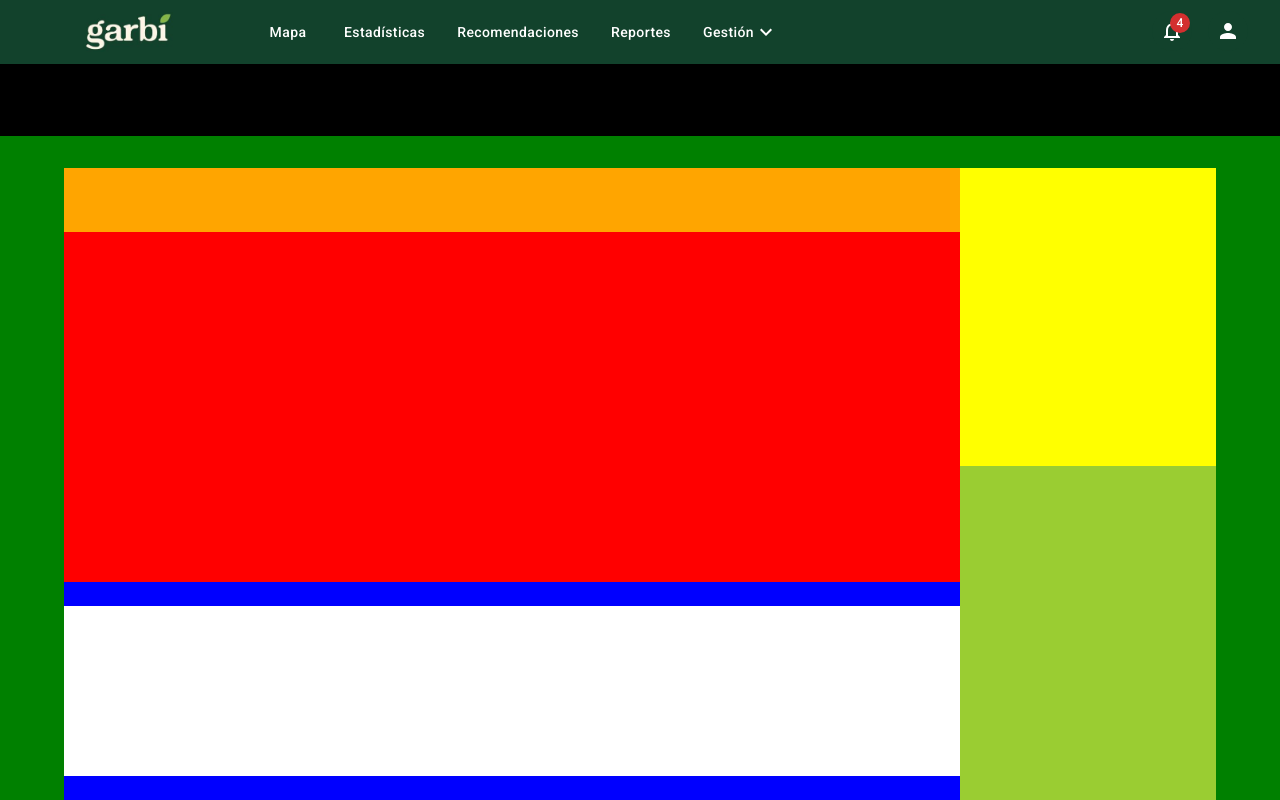
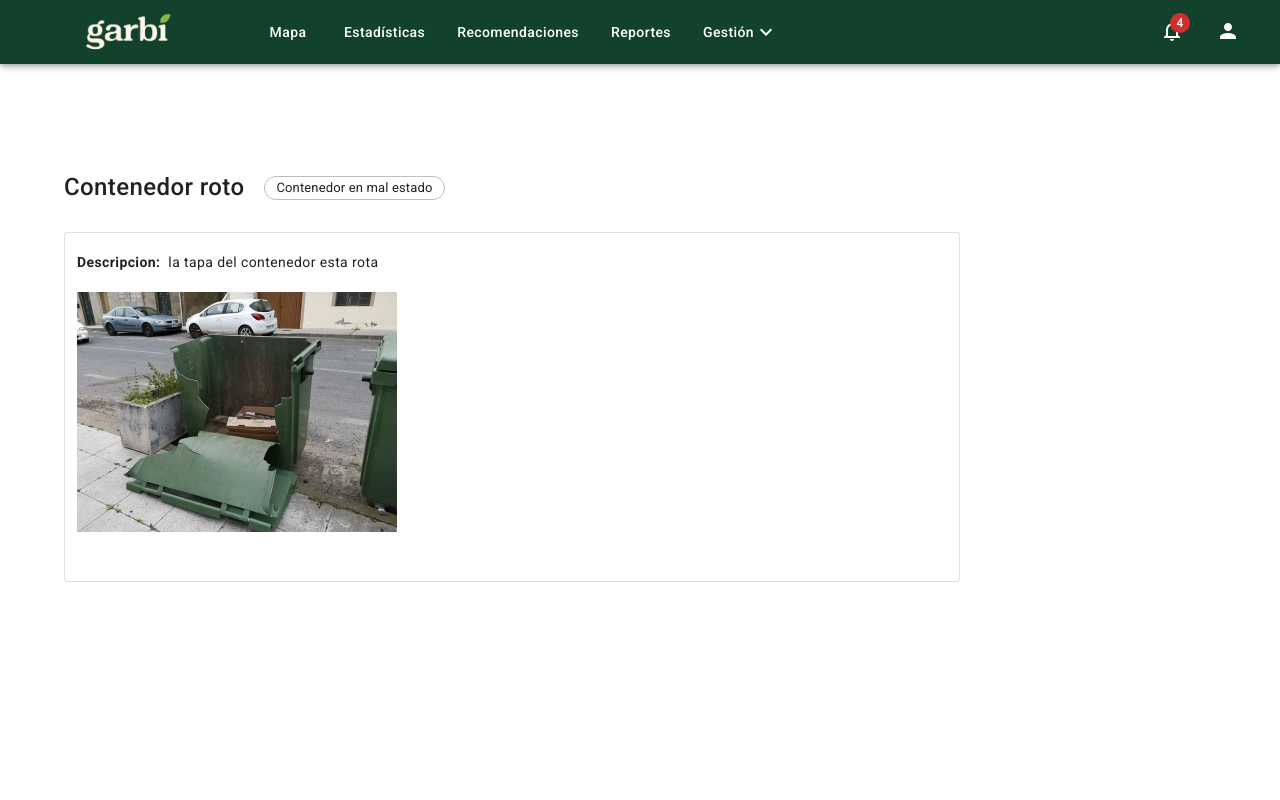
Before and after one commit to SofiaPalmieri/garbi-front, a React (Vite) app: page /reportes/detalles in a window 1280 px wide. Built offline with nearby package versions, Linux system fonts and the light colour scheme.

Commit message:
Added Report detail description

```diff
--- /dev/null
+++ b/src/pages/ReportDetails/ReportDetailsDescriptionContent.jsx
@@ -0,0 +1,65 @@
+import {
+  Typography, Box
+} from '@mui/material';
+import contenedorRoto from '/src/assets/contenedor-roto.png';
+
+export const ReportDetailsDescriptionContent = ({
+  description
+}) => {
+  return (
+    <Box>
+      <Box
+        sx={{
+          display: 'flex',
+          alignItems: 'center' // Alinea verticalmente los textos
+        }}
+      >
+        <Typography
+          sx={{
+            fontFamily: 'Roboto',
+            fontSize: '14px',
+            fontWeight: '600',
+            lineHeight: '26.56px',
+            letterSpacing: '0.4px',
+            textAlign: 'left',
+            marginRight: '8px',
+            marginLeft:'12px',
+            marginTop:'16px'
+
+          }}
+        >
+          Descripcion:
+        </Typography>
+        <Typography
+          sx={{
+            fontFamily: 'Roboto',
+            fontSize: '14px',
+            fontWeight: '400',
+            lineHeight: '26.56px',
+            letterSpacing: '0.4px',
+            textAlign: 'left',
+            marginTop:'16px'
+
+          }}
+        >
+          {description}
+        </Typography>
+      </Box>
+      <Box
+        sx={{
+          marginTop: '16px',
+          width:'368px',
+          height:'272px',
+          marginLeft:'12px'
+        }}
+      >
+        <img
+          src={contenedorRoto}
+          height='240'
+          width='320'
+          alt='Descripción de la imagen'
+        />
+      </Box>
+    </Box>
+  );
+};
--- /dev/null
+++ b/src/pages/ReportDetails/ReportDetailsDescriptionHeader.jsx
@@ -0,0 +1,43 @@
+import {
+  Typography, Box, Chip
+} from '@mui/material';
+
+export const ReportDetailsDescriptionHeader = ({
+  title, state
+}) => {
+  return (
+    <Box>
+      <Box
+        sx={{
+          display: 'flex',
+          alignItems: 'center',
+        }}
+      >
+        <Typography
+          sx={{
+            fontFamily: 'Roboto',
+            fontSize: '24px',
+            fontWeight: '500',
+            lineHeight: '39.84px',
+            letterSpacing: '0.4px',
+            textAlign: 'left'
+          }}
+        >
+          {title}
+        </Typography>
+        <Chip
+          label={state}
+          color='default'
+          size='small'
+          variant='outlined'
+          sx={{
+            marginLeft: '20px',
+            padding: '3px 4px',
+            gap: '0px',
+            border: '1px 0px 0px 0px'
+          }}
+        />
+      </Box>
+    </Box>
+  );
+};
--- a/src/pages/ReportDetails/ReportDetailsPage.jsx
+++ b/src/pages/ReportDetails/ReportDetailsPage.jsx
@@ -1,6 +1,12 @@
 import {
   Box
 } from '@mui/system'
+import {
+  ReportDetailsDescriptionHeader
+} from './ReportDetailsDescriptionHeader'
+import {
+  ReportDetailsDescriptionContent
+} from './ReportDetailsDescriptionContent'
 
 export const ReportDetailsPage = () => {
   return (
@@ -8,7 +14,7 @@ export const ReportDetailsPage = () => {
       sx={{
         height: '100%',
         width: '100%',
-        backgroundColor: 'red',
+        backgroundColor: 'white',
         display: 'flex',
         flexDirection: 'column'
       }}
@@ -17,15 +23,13 @@ export const ReportDetailsPage = () => {
         sx={{
           height: '4.5rem',
           width: 1,
-          backgroundColor: 'black'
+          backgroundColor: 'white'
         }}
-      >
-        Bread
-      </Box>
+      />
       <Box
         sx={{
           flex: 1,
-          backgroundColor: 'green',
+          backgroundColor: 'white',
           padding: '2rem 4rem 0'
         }}
       >
@@ -33,14 +37,14 @@ export const ReportDetailsPage = () => {
           sx={{
             width: 1,
             height: '100%',
-            backgroundColor: 'aquamarine'
+            backgroundColor: 'white'
           }}
         >
           <Box
             sx={{
               height: 1,
               width: 1,
-              backgroundColor: 'yellowgreen',
+              backgroundColor: 'white',
               display: 'flex'
             }}
           >
@@ -48,7 +52,7 @@ export const ReportDetailsPage = () => {
               sx ={{
                 height: 1,
                 flex: 1,
-                backgroundColor: 'blue',
+                backgroundColor: 'white',
                 display: 'flex',
                 flexDirection: 'column',
                 pb: '1.5rem'
@@ -57,17 +61,28 @@ export const ReportDetailsPage = () => {
             >
               <Box
                 sx = {{
-                  backgroundColor: 'orange',
+                  backgroundColor: 'white',
                   height: '4rem',
                 }}
-              />
+              >
+                <ReportDetailsDescriptionHeader
+                  title='Contenedor roto'
+                  state='Contenedor en mal estado'
+                />
+              </Box>
               <Box
                 sx  ={{
-                  backgroundColor: 'red',
+                  backgroundColor: 'white',
                   height: '21.875rem',
-                  mb: '1.5rem'
+                  mb: '1.5rem',
+                  border: '1px solid var(--divider, #0000001F)',
+                  borderRadius:'4px'
                 }}
-              />
+              >
+                <ReportDetailsDescriptionContent
+                  description='la tapa del contenedor esta rota'
+                />
+              </Box>
               <Box
                 sx ={{
                   flex: 1,
@@ -79,12 +94,9 @@ export const ReportDetailsPage = () => {
               sx={{
                 width: '16rem',
                 height: '18.625rem', // borrar
-                backgroundColor: 'yellow'
+                backgroundColor: 'white'
               }}
-
-            >
-              {/* {code here....} */}
-            </Box>
+            />
           </Box>
           <Box>
             {/* {code here....} */}
```
Also changed, not shown: src/assets/contenedor-roto.png (added).
